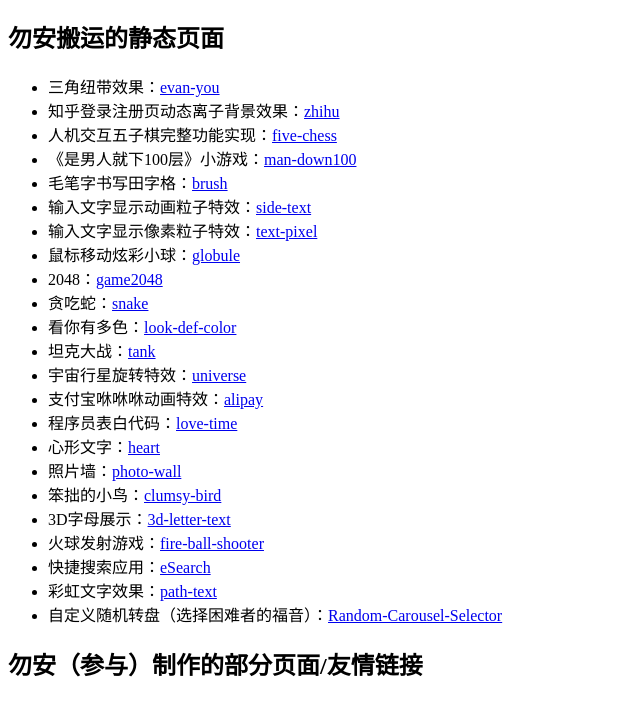
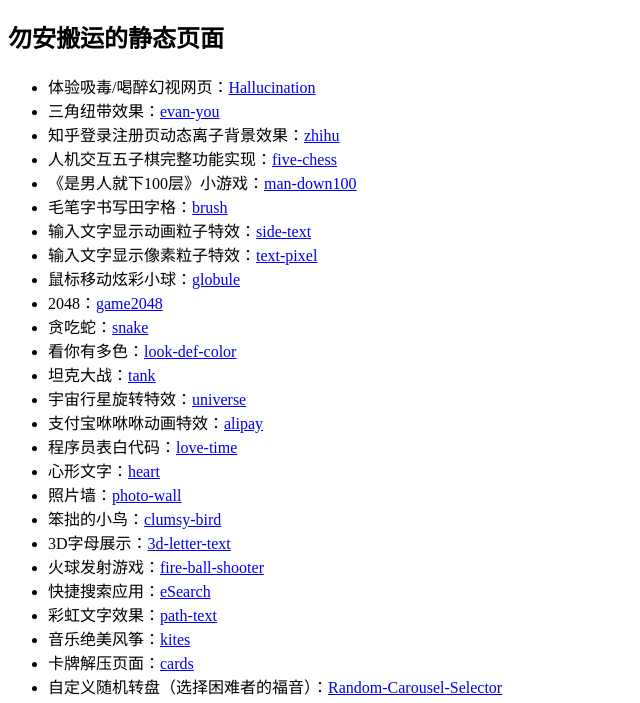
Before and after one commit to Edgar-wuan/canvas, a plain HTML site: page index.html in a window 1280 px wide. Shown: the part 70-773 px from the top of the page, without its empty margins (0-640 px from the left). Drawn offline with Linux system fonts and the light colour scheme.

Commit message:
Update index.html

```diff
--- a/index.html
+++ b/index.html
@@ -18,6 +18,7 @@
 					<div class="contact-ways fade fade1">
 						<h2>勿安搬运的静态页面</h2>
 						<ul>
+							<li>体验吸毒/喝醉幻视网页：<a target="_blank" href="https://edgar-wuan.github.io/Hallucination/">Hallucination</a></li>
 							<li>三角纽带效果：<a target="_blank" href="https://edgar-wuan.github.io/canvas/evan-you/index.html">evan-you</a></li>
 							<li>知乎登录注册页动态离子背景效果：<a target="_blank" href="https://edgar-wuan.github.io/canvas/zhihu/index.html">zhihu</a></li>
 							<li>人机交互五子棋完整功能实现：<a target="_blank" href="https://edgar-wuan.github.io/canvas/five-chess/index.html">five-chess</a></li>
@@ -40,6 +41,8 @@
 							<li>火球发射游戏：<a target="_blank" href="https://edgar-wuan.github.io/canvas/fire-ball-shooter/index.html">fire-ball-shooter</a></li>
 							<li>快捷搜索应用：<a target="_blank" href="https://edgar-wuan.github.io/SeSearch/">eSearch</a></li>
 							<li>彩虹文字效果：<a target="_blank" href="https://edgar-wuan.github.io/canvas/path-text/index.html">path-text</a></li>
+							<li>音乐绝美风筝：<a target="_blank" href="https://edgar-wuan.github.io/canvas/kites/index.html">kites</a></li>
+							<li>卡牌解压页面：<a target="_blank" href="https://edgar-wuan.github.io/canvas/cards/index.html">cards</a></li>
 							<li>自定义随机转盘（选择困难者的福音）：<a target="_blank" href="https://edgar-wuan.github.io/Random-Carousel-Selector/">Random-Carousel-Selector</a></li>
 						</ul>
 						<h2>勿安（参与）制作的部分页面/友情链接</h2>
```
